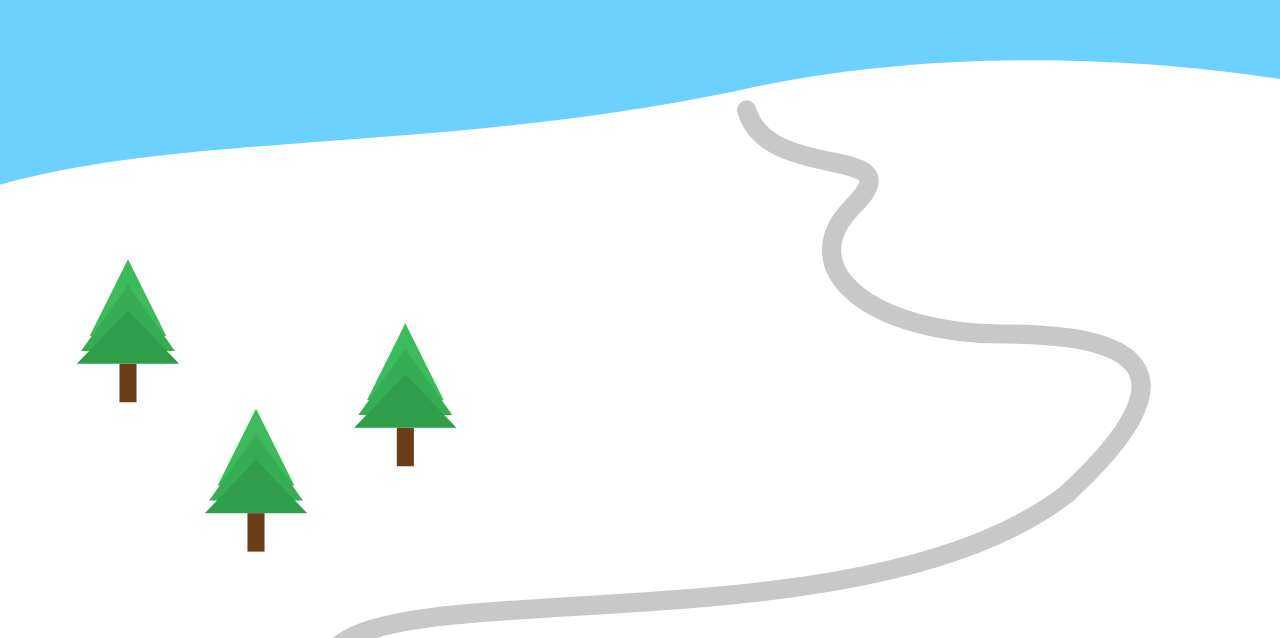
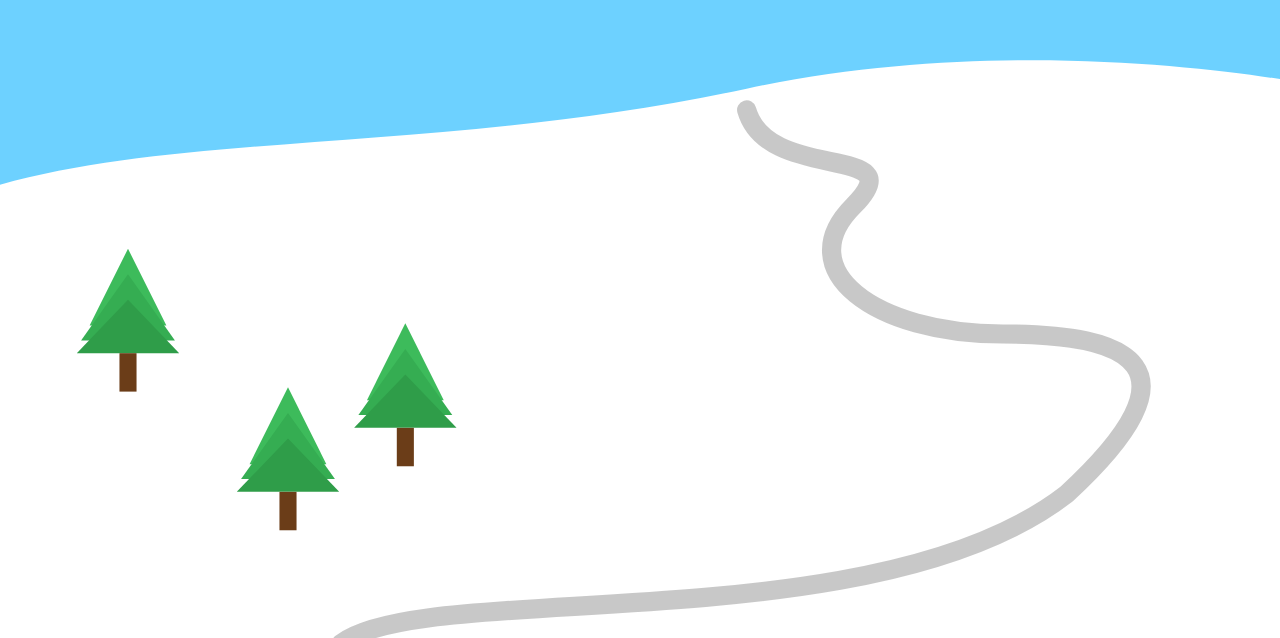
Before and after one commit to jqlincoln/jqlincoln.github.io, a plain HTML site: page alt1.html in a window 1280 px wide. Shown: the part 162-800 px from the top of the page. Drawn offline with Linux system fonts and the light colour scheme.

Commit message:
alt1: adjust individual tree positions (left up 10px, right up 20px right 30px)

```diff
--- a/alt1.html
+++ b/alt1.html
@@ -22,7 +22,7 @@
 
     <!-- trees as stacked triangles, no labels -->
     <g class="trees">
-      <g class="tree" data-key="hobbies" transform="translate(120,420)">
+      <g class="tree" data-key="hobbies" transform="translate(120,410)">
         <polygon points="0,0 -36,72 36,72" fill="#3dbb5b"/>
         <polygon points="0,24 -44,86 44,86" fill="#35ad52"/>
         <polygon points="0,48 -48,98 48,98" fill="#2f9d49"/>
@@ -34,7 +34,7 @@
         <polygon points="0,48 -48,98 48,98" fill="#2f9d49"/>
         <rect class="trunk" x="-8" y="98" width="16" height="36" fill="#6b3d18"/>
       </g>
-      <g class="tree" data-key="work" transform="translate(240,560)">
+      <g class="tree" data-key="work" transform="translate(270,540)">
         <polygon points="0,0 -36,72 36,72" fill="#3dbb5b"/>
         <polygon points="0,24 -44,86 44,86" fill="#35ad52"/>
         <polygon points="0,48 -48,98 48,98" fill="#2f9d49"/>
```
